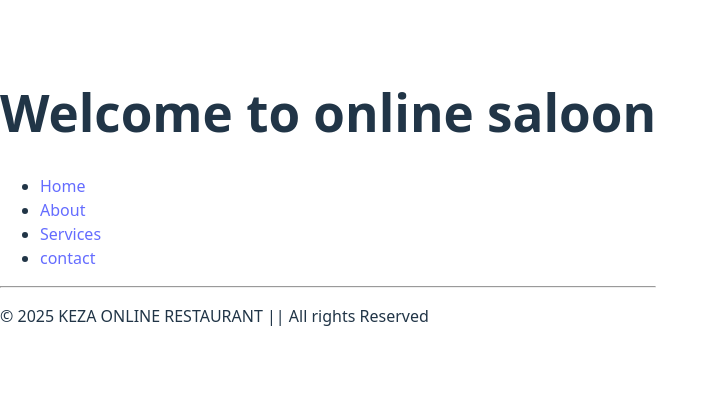
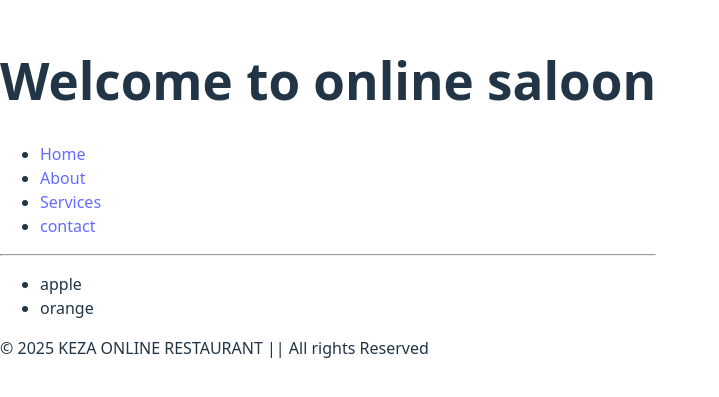
Before and after one commit to MANIZABAYO-Elie/javascript-challenges, a React (Vite) app in the folder my-react-app/: page / in a window 1280 px wide. Shown: the part 203-600 px from the top of the page, without its empty margins (0-719 px from the left). Built offline with nearby package versions, Linux system fonts and the light colour scheme.

Commit message:
file committed

```diff
--- a/my-react-app/src/App.jsx
+++ b/my-react-app/src/App.jsx
@@ -1,13 +1,15 @@
 import React from "react"
 import Header from "./header"
 import Footer from "./footer"
+import Food from "./food"
 
 function App() {
   return (
     <>
      <Header/>
+     <Food/>
      <Footer/>
-     </>
+    </>
     )
 }
 
--- /dev/null
+++ b/my-react-app/src/food.jsx
@@ -0,0 +1,12 @@
+
+const Food = ()=>{
+    const food1 = "orange"
+
+    return(
+        <ul>
+            <li>apple</li>
+            <li>{food1}</li>
+        </ul>
+    );
+}
+export default Food
```
